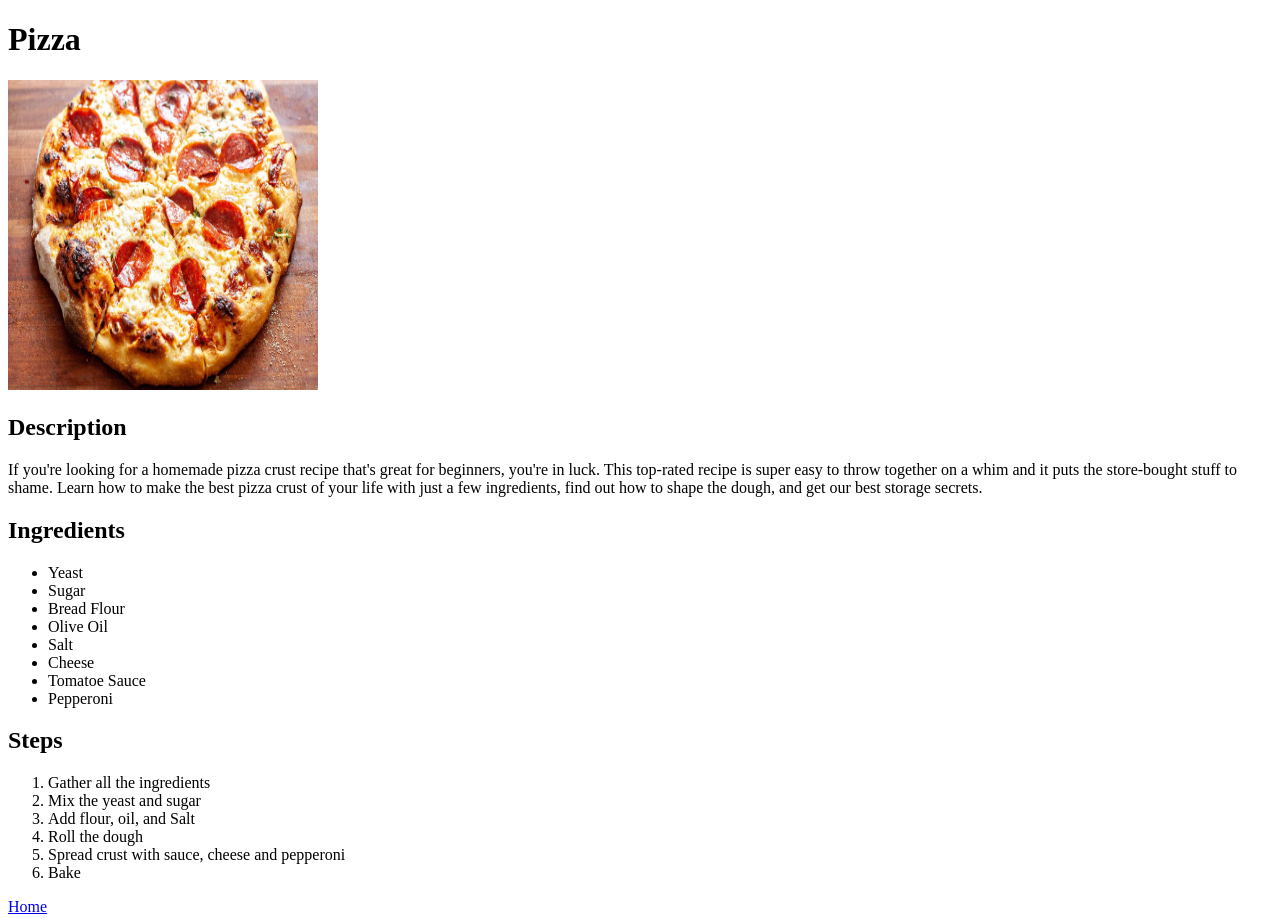
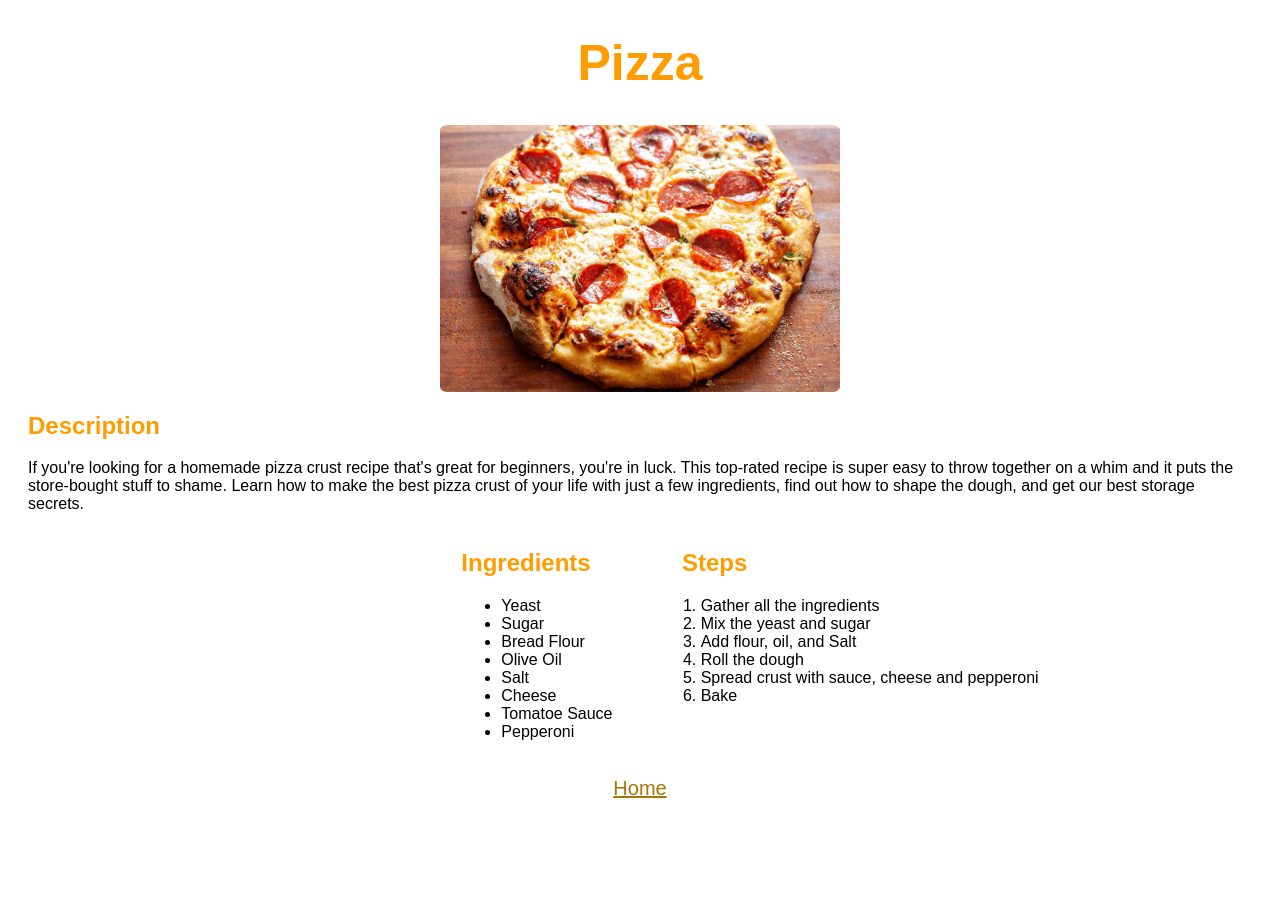
Before and after one commit to lukemullins02/odin-recipes, a plain HTML site: page recipes/pizza.html in a window 1280 px wide. After the commit the page ends 828 px from the top, so only its background shows below. Drawn offline with Linux system fonts and the light colour scheme.

Commit message:
Add css to website
Changes to all files, index has a unique styling while others have the same

```diff
--- a/recipes/pizza.html
+++ b/recipes/pizza.html
@@ -1,23 +1,32 @@
 <!DOCTYPE html>
 <html lang="en">
   <head>
+    <link rel="stylesheet" href="../styles.css" />
     <meta charset="UTF-8" />
     <meta name="viewport" content="width=device-width, initial-scale=1.0" />
     <title>Pizza</title>
   </head>
   <body>
-    <h1>Pizza</h1>
-    <img src="../images/pizza.jpg" alt="Pizza" height="310" width="310" />
-    <h2>Description</h2>
-    <p>
+    <h1 class="desTitle">Pizza</h1>
+    <img
+      class="centImg"
+      src="../images/pizza.jpg"
+      alt="Pizza"
+      height="310"
+      width="310"
+    />
+    <h2 class="h2Title">Description</h2>
+    <p class="para">
       If you're looking for a homemade pizza crust recipe that's great for
       beginners, you're in luck. This top-rated recipe is super easy to throw
       together on a whim and it puts the store-bought stuff to shame. Learn how
       to make the best pizza crust of your life with just a few ingredients,
       find out how to shape the dough, and get our best storage secrets.
     </p>
-    <h2>Ingredients</h2>
-    <ul>
+    <div class="center3">
+      <div class="des1">
+        <h2 class="h2Title1 fix2">Ingredients</h2>
+        <ul class="leftAl">
           <li>Yeast</li>
           <li>Sugar</li>
           <li>Bread Flour</li>
@@ -27,8 +36,10 @@
           <li>Tomatoe Sauce</li>
           <li>Pepperoni</li>
         </ul>
-    <h2>Steps</h2>
-    <ol>
+      </div>
+      <div class="des2">
+        <h2 class="h2Title2 fix5">Steps</h2>
+        <ol class="rightAl">
           <li>Gather all the ingredients</li>
           <li>Mix the yeast and sugar</li>
           <li>Add flour, oil, and Salt</li>
@@ -36,7 +47,9 @@
           <li>Spread crust with sauce, cheese and pepperoni</li>
           <li>Bake</li>
         </ol>
+      </div>
+    </div>
 
-    <a href="../index.html">Home</a>
+    <a class="newL" href="../index.html">Home</a>
   </body>
 </html>
--- /dev/null
+++ b/styles.css
@@ -0,0 +1,130 @@
+* {
+  box-sizing: border-box;
+  font-family: Arial, Helvetica, sans-serif;
+}
+
+.title {
+  text-align: center;
+  padding-top: 20px;
+  color: rgb(255, 157, 0);
+  font-size: 50px;
+  margin-top: 50px;
+}
+
+.links {
+  text-align: center;
+}
+
+.bullets {
+  list-style-type: none;
+  display: inline-block;
+  text-align: left;
+  padding-right: 40px;
+  margin-top: 0px;
+  font-size: 20px;
+}
+
+.space1 {
+  padding-bottom: 10px;
+}
+
+.space2 {
+  padding-bottom: 10px;
+}
+
+a:hover {
+  color: rgb(255, 157, 0);
+}
+
+a {
+  color: rgb(167, 118, 5);
+}
+
+a:visited {
+  text-decoration: none;
+}
+
+.desTitle {
+  text-align: center;
+
+  color: rgb(255, 157, 0);
+  font-size: 50px;
+}
+
+.centImg {
+  display: block;
+  text-align: center;
+  margin: 0 auto;
+  height: auto;
+  width: 400px;
+  border-radius: 2%;
+}
+
+.h2Title {
+  color: rgb(255, 157, 0);
+  padding-left: 20px;
+}
+
+.h2Title1 {
+  color: rgb(255, 157, 0);
+}
+
+.h2Title2 {
+  color: rgb(255, 157, 0);
+}
+
+.newL {
+  display: block;
+  text-align: center;
+  font-size: 20px;
+  padding: 20px 0 20px 0;
+}
+
+.center {
+  justify-content: center;
+  text-align: center;
+  display: flex;
+}
+
+.leftAl {
+  text-align: left;
+}
+
+.rightAl {
+  margin-left: 20px;
+  text-align: left;
+}
+
+.para {
+  padding: 0 20px 0 20px;
+}
+
+.center2 {
+  display: flex;
+  padding-left: 140px;
+  justify-content: center;
+  text-align: center;
+}
+
+.center3 {
+  display: flex;
+  padding-left: 220px;
+  justify-content: center;
+  text-align: center;
+}
+
+.h2Title2.fix {
+  padding-right: 160px;
+}
+
+.h2Title1.fix2 {
+  padding-right: 50px;
+}
+
+.h2Title2.fix3 {
+  padding-right: 80px;
+}
+
+.h2Title2.fix5 {
+  padding-right: 250px;
+}
```
Also changed, not shown: index.html (+9 -6 lines), recipes/burger.html (+22 -9 lines), recipes/lasagna.html (+16 -10 lines). Lines whose indentation alone changed are shown as unchanged.
